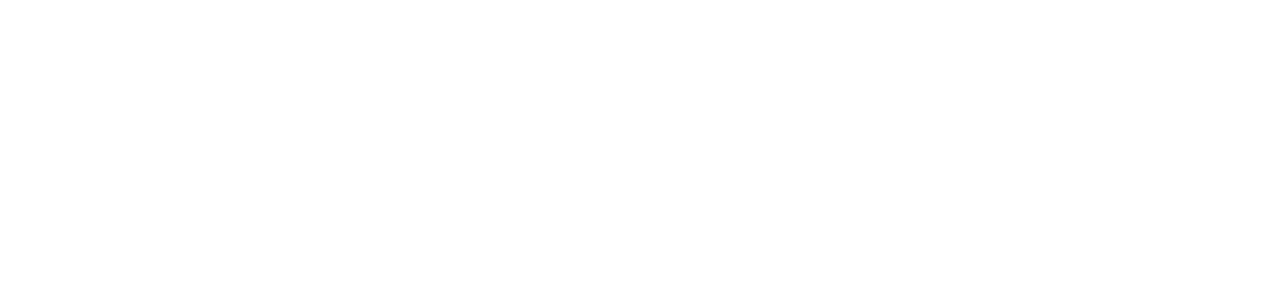
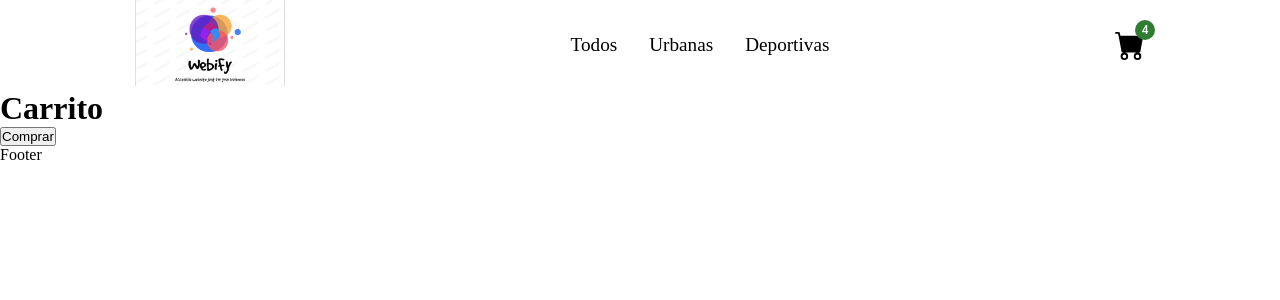
Before and after one commit to guiyee89/comision-43240-guillermo-di-nanno, a React (Vite) app: page /cart in a window 1280 px wide. Shown: the top 300 px of the page. Built offline with nearby package versions, Linux system fonts and the light colour scheme.

Commit message:
Rutas, Navegacion, react-router-dom y Custom Hooks

```diff
--- a/package.json
+++ b/package.json
@@ -20,8 +20,10 @@
     "@mui/icons-material": "^5.11.16",
     "@mui/material": "^5.13.3",
     "axios": "^1.4.0",
+    "bootstrap": "^5.3.0",
     "json-server": "^0.17.3",
     "react": "^18.2.0",
+    "react-bootstrap": "^2.7.4",
     "react-dom": "^18.2.0",
     "react-icons": "^4.8.0",
     "react-router-dom": "^6.12.1",
--- a/src/App.jsx
+++ b/src/App.jsx
@@ -1,52 +1,25 @@
-import styled from 'styled-components/macro'
-import { useState } from "react";
-import { Navbar } from "./components/layout/navBar/Navbar";
 import { ItemListContainer } from "./components/pages/itemListContainer/ItemListContainer";
-import { TextField } from "@mui/material";
-import { CounterContainer } from "./components/common/counter/CounterContainer";
-import { FetchingDatosContainer } from './components/pages/fetchingDatos/FetchingDatosContainer';
-import { ProductDetailContainer } from './components/pages/productDetail/ProductDetailContainer';
-import { Fetching } from './components/pages/fetching/Fetching';
-import { Users } from './components/pages/users/Users';
-import { Posts } from './components/pages/posts/Posts';
-import { Comments } from './components/pages/comments/Comments';
+import { ProductDetailContainer } from "./components/pages/productDetail/ProductDetailContainer";
+import { BrowserRouter, Routes, Route } from "react-router-dom";
+import { Layout } from "./components/layout/Layout";
+import { CartContainer } from "./components/pages/cart/CartContainer";
 
-import { BrowserRouter, Routes, Route } from "react-router-dom"
-
-/* LOS COMPONENTES SE ACTUALIZAN, CUANDO CAMBIAN LOS ESTADOS INTERNOS O CUANDO CAMBIA UNA PROP */
 function App() {
-
-  // const [montado, setMontado] = useState(false);
-
   return (
     <>
+      <BrowserRouter>
+        <Routes>
+          <Route element={<Layout />}>
+            <Route path="/" element={<ItemListContainer />} />
+            <Route path="/category/:categoryName" element={<ItemListContainer />} />
+            <Route path="/productDetail/:id" element={<ProductDetailContainer />} />
+            <Route path="/cart" element={<CartContainer />} />
+            <Route path="*" element={<h1>404 not found</h1>} />
+          </Route>
 
+        </Routes>
+      </BrowserRouter>
     </>
   );
 }
-
-{/* <Navbar /> */} {/* pass contador and setContador as props */}
-
-      {/* Montar o desmontar un componente */}
-      {/* {montado && <ItemListContainer /> }
-      <Button onClick={() => setMontado(!montado)}>Montar</Button> */}
-
-      {/* <CounterContainer /> */}
-
-      {/* <TextField id="outlined-basic" label="Outlined" variant="outlined" /> */}
-
-      {/* <FetchingDatosContainer /> */}
-
-      {/* <ProductDetailContainer /> */}
-
-      {/* <Fetching /> */}
-
-      {/* <Users /> */}
-      {/* <Posts /> */}
-      {/* <Comments /> */}
-
-// const Button = styled.button`
-//    width: fit-content;
-//  `
-
 export default App;
--- /dev/null
+++ b/src/components/layout/Layout.jsx
@@ -0,0 +1,14 @@
+import { Outlet } from "react-router"
+import { Navbar } from "./navBar/Navbar"
+import { Footer } from "./footer/Footer"
+
+
+export const Layout = () => {
+  return (
+    <div>
+        <Navbar />
+        <Outlet />
+        <Footer />
+    </div>
+  )
+}
--- a/src/components/layout/navbar/Navbar.jsx
+++ b/src/components/layout/navbar/Navbar.jsx
@@ -2,9 +2,11 @@
 import { Badge } from "@mui/material";
 import { BsFillCartFill } from "react-icons/bs";
 import styled from "styled-components/macro";
+import { Link } from "react-router-dom";
 
 export const Navbar = () => {
   return (
+    <>
       <Header>
         {/* Imagen en Cloudinary o Google Drive*/}
         {/* <img
@@ -12,29 +14,31 @@ export const Navbar = () => {
         alt="Shoes image" /> */}
         {/* Imagen en carpeta public */}
         <Nav>
+          <Link to="/">
             <Logo src="/images/2023-06-01_00h41_15.png" alt="Logo" />
-        <NavListLinks>
+          </Link>
+          <NavList>
             <ListLink>
-            <PageLink href="#">Todos</PageLink>
+              <LinkButton to="/">Todos</LinkButton>
             </ListLink>
             <ListLink>
-            <PageLink href="#">Remeras</PageLink>
+              <LinkButton to="/category/urbanas">Urbanas</LinkButton>
             </ListLink>
             <ListLink>
-            <PageLink href="#">Buzos</PageLink>
+              <LinkButton to="/category/deportivas">Deportivas</LinkButton>
             </ListLink>
-          <ListLink>
-            <PageLink href="#">Zapatillas</PageLink>
-          </ListLink>
-        </NavListLinks>
+          </NavList>
 
           {/* Carrito con contador */}
+          <Link to="/cart">
             <Badge badgeContent={4} color="success">
               {/* Le pasamos props en base a lo que especifique la libreria */}
               <BsFillCartFill color="black" size={"30px"} />
             </Badge>
+          </Link>
         </Nav>
       </Header>
+    </>
   );
 };
 const Header = styled.header`
@@ -49,16 +53,19 @@ const Nav = styled.nav`
 const Logo = styled.img`
   width: 150px;
 `;
-const NavListLinks = styled.ul`
+const NavList = styled.ul`
   display: flex;
 `;
 const ListLink = styled.li`
   list-style: none;
   padding: 16px;
 `;
-const PageLink = styled.a`
+const LinkButton = styled(Link)`
   text-decoration: none;
+  color: black;
   font-family: bold;
   font-size: 1.2rem;
-  color: black;
+  &:hover {
+    text-decoration: underline;
+  }
 `;
--- /dev/null
+++ b/src/components/pages/cart/CartContainer.jsx
@@ -0,0 +1,18 @@
+import { useNavigate } from "react-router-dom"
+
+export const CartContainer = () => {
+
+    const navigate = useNavigate()
+
+    const realizarCompra = () => {
+        console.log("compra realizada")
+        navigate("/")
+    }
+
+  return (
+    <div>
+        <h1>Carrito</h1>
+        <button onClick={realizarCompra}>Comprar</button>
+    </div>
+  )
+}
--- a/src/components/pages/itemListContainer/ItemList.jsx
+++ b/src/components/pages/itemListContainer/ItemList.jsx
@@ -1,33 +1,11 @@
-// import { ProductCard } from "../../common/productCard/ProductCard";
-import { Button, Card, CardActionArea, CardActions, CardContent, CardMedia, Typography } from "@mui/material";
+import {Button,Card,CardActionArea,CardActions,CardContent,CardMedia,Typography,} from "@mui/material";
+import { Link } from "react-router-dom";
 import styled from "styled-components/macro";
 
 export const ItemList = ({ items }) => {
   console.log(items);
 
-  // TECNICAS DE RENDERING - RENDERIZADO CONDICIONAL
-
-  // if (!items || !items[0]) {
-  //   return <div>Rendering the products</div>;
-  // }
-
   return (
-    /* TERNARIO */
-    /* && esto significa ENTONCES tambien en React aparte de Y */
-
-    // ESTA ES UNA MANERA DE HACERLO
-    // <div>
-    //   {items.length > 0 ? (
-    //     <div>
-    //       <h2>{items[0].name}</h2>
-    //       <img src={items[0].img} alt="" />
-    //       <h3>{items[0].price}</h3>
-    //     </div>
-    //   ) : (
-    //     <h1>Cargando....</h1>
-    //   )}
-    // </div>
-
     // ESTA ES CON MAP
     <ProductsWrapper>
       {items.map((elemento) => {
@@ -55,9 +33,12 @@ export const ItemList = ({ items }) => {
               </CardContent>
             </CardActionArea>
             <CardActions>
-              <Button size="small" color="primary">
-                Show Details
-              </Button>
+              <Link to={`/productDetail/${elemento.id}`}>
+                <Button size="small" color="primary">
+                  Show Details
+                </Button>
+
+              </Link>
             </CardActions>
           </Card>
         );
--- a/src/components/pages/itemListContainer/ItemListContainer.jsx
+++ b/src/components/pages/itemListContainer/ItemListContainer.jsx
@@ -2,31 +2,35 @@
 import { useEffect, useState } from "react";
 import { ItemList } from "./ItemList";
 import { products } from "../../../ProductsMocks";
+import { useParams } from "react-router-dom";
 
 export const ItemListContainer = () => {
+  const [items, setItems] = useState([]);
 
-  const [ items , setItems] = useState([])
+  const { categoryName } = useParams();
 
   useEffect(() => {
+    const productosFiltrados = products.filter(
+      (product) => product.category === categoryName
+    );
+
     const tarea = new Promise((resolve, reject) => {
       setTimeout(() => {
-        resolve(products);
-        reject("la promesa salio mal")
-      }, 3000);
+        /* Si categoryName es = a productosFiltrados que traiga esos productos, sino, cuando categoryName sea "undefined", que traiga todos los productos */
+        resolve(categoryName ? productosFiltrados : products);
+        reject;
+      }, 500);
     });
+    tarea
+      .then((response) => setItems(response))
+      .catch((error) => {
+        console.log(error);
+      });
+  }, [categoryName]);
 
-    // const getData = async () => {
-    //   let response = await tarea;
-    //   setFrase(response)
-    // }
-    // getData()
-
-     tarea
-       .then((response) => setItems(response))
-       .catch((error) => {
-         console.log(error);
-       });
-  }, []);
-
-  return <ItemList items={items} products={products}/>;
+  return (
+    <>
+      <ItemList items={items} products={products} />
+    </>
+  );
 };
--- a/src/components/pages/productDetail/ProductDetail.jsx
+++ b/src/components/pages/productDetail/ProductDetail.jsx
@@ -1,29 +1,31 @@
-import styled from 'styled-components/macro'
-import { ItemCount } from "../itemCount/ItemCount"
+import styled from "styled-components/macro";
+import { ItemCount } from "../itemCount/ItemCount";
 
-export const ProductDetail = ( {productSelected} ) => {
 
+export const ProductDetail = ({ productSelected }) => {
   /* ProductDetail siendo el padre de ItemCount, le vamos a crear una funcion para contar los productos y pasarlo como prop a ItemCount */
-  const onAdd = ( cantidad ) => {
+  const onAdd = (cantidad) => {
     /* onAdd seria como el "carrito de compras" */
     let data = {
       ...productSelected,
-      quantity: cantidad
-    }
-    console.log(data)
-  }
+      quantity: cantidad,
+    };
+    console.log(data);
+  };
 
   return (
+
       <Wrapper>
         <h2>{productSelected.name}</h2>
         <img src={productSelected.img} alt="" />
         {/* Pasamos la funcion onAdd como prop */}
-        <ItemCount stock={productSelected.stock} initial={1} onAdd={onAdd}/>
+        <ItemCount stock={productSelected.stock} initial={1} onAdd={onAdd} />
       </Wrapper>
-  )
-}
+
+  );
+};
 const Wrapper = styled.div`
   display: flex;
   flex-direction: column;
   align-items: center;
-`
+`;
--- a/src/components/pages/productDetail/ProductDetailContainer.jsx
+++ b/src/components/pages/productDetail/ProductDetailContainer.jsx
@@ -1,30 +1,28 @@
-import { ProductDetail } from "./ProductDetail"
+import { ProductDetail } from "./ProductDetail";
 import { useEffect, useState } from "react";
 import { products } from "../../../ProductsMocks";
+import { useParams } from "react-router-dom";
 
 export const ProductDetailContainer = () => {
 
-    const [productSelected, setProductSelected] = useState({});
+  const [productSelected, setProductSelected] = useState({});
 
-    let id = 2
+  /* el useParams() de react-router-dom, busca la ruta del objeto. En este caso el objeto clickeado, por ende busca el ID del producto */
+  const { id } = useParams()
 
-    useEffect(()=>{
+  useEffect(() => {
+    let productFind = products.find((product) => product.id === Number(id) /* o "+id" es lo mismo */);
 
-        let productFind = products.find( (product) => product.id === id )
+    const getProduct = new Promise((res) => {
+      res(productFind);
+    });
 
-        const getProduct = new Promise((res, rej) => {
-            res(productFind)
-        })
+    getProduct
+      .then((res) => setProductSelected(res))
+      .catch((err) => console.log("No se encuentra el detalle: ", err));
+  }, [id]);
 
-        getProduct
-            .then((res) => setProductSelected(res) )
-            .catch((err) => console.log("No se encuentra el detalle: ", err))
+  console.log(productSelected);
 
-          },[id])
-
-          console.log(productSelected)
-
-          return (
-    <ProductDetail productSelected={productSelected} />
-  )
-}
+  return <ProductDetail productSelected={productSelected} />;
+};
```
Also changed, not shown: 1 other file (tests, documents, lock files or other folders). Lines whose indentation alone changed are shown as unchanged.
